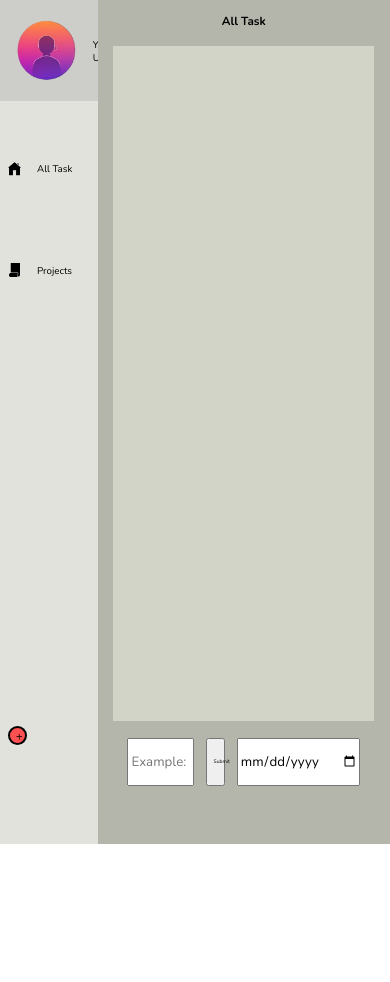
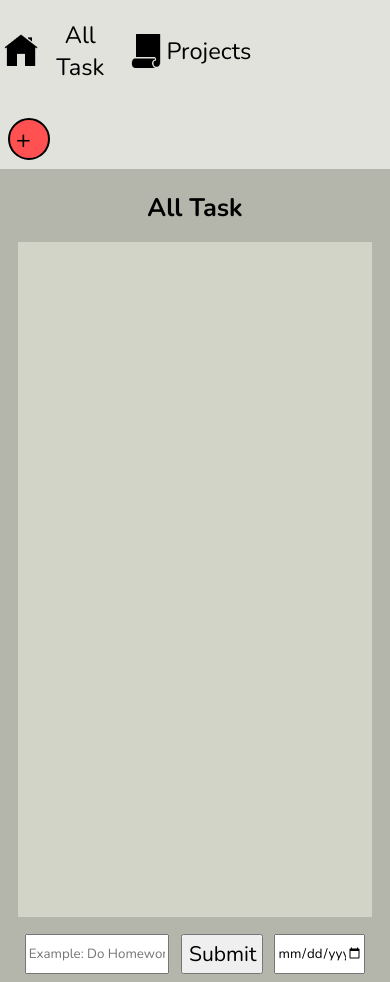
Before and after one commit to austinh13/Todo-List, a website built with webpack: page src/template.html in a window 390 px wide. Before the commit the page ends 844 px from the top, so only its background shows below. Built offline with nearby package versions, Linux system fonts and the light colour scheme; a web font is replaced by a local one.

Commit message:
phone size done

```diff
--- a/src/pages/nav.js
+++ b/src/pages/nav.js
@@ -15,7 +15,6 @@ export default function createNav(){
     const tabHolder = document.createElement("div");
     tabHolder.classList.add("tabHolder");
 
-    const user = createUser("Your Username");
     const allTab = createTab("All Task",homeIcon)
     allTab.id = "allTab";
     const projectTab = createTab("Projects",paperIcon)
@@ -40,7 +39,6 @@ export default function createNav(){
     tabHolder.appendChild(projectTab);
     tabHolder.appendChild(projectHolder);
 
-    nav.appendChild(user);
     nav.appendChild(tabHolder);
     nav.appendChild(buttonHolder);
 
@@ -65,20 +63,3 @@ function createTab(name,imgSrc){
 
     return tab;
 }
-
-function createUser(name){
-    const user = document.createElement("div");
-    user.classList.add("user");
-
-    const userIcon = document.createElement("img");
-    userIcon.classList.add("userIcon");
-    userIcon.src = icon;
-
-    const userName = document.createElement("p");
-    userName.innerHTML = name;
-
-    user.appendChild(userIcon);
-    user.appendChild(userName);
-
-    return user;
-}
--- a/src/styles/bodyStyle.css
+++ b/src/styles/bodyStyle.css
@@ -15,3 +15,9 @@ body{
     display: flex;
     flex-direction: row;
 }
+
+@media (max-width:600px){
+    .content{
+        flex-direction: column;
+    }
+}
--- a/src/styles/navStyle.css
+++ b/src/styles/navStyle.css
@@ -13,15 +13,6 @@
 
 }
 
-.user{
-    display: flex;
-    flex-direction: row;
-    align-items: center;
-    width: 25vw;
-    height: 12vh;
-
-    background: #cdcec9;
-}
 
 .tabHolder{
     display: flex;
@@ -105,3 +96,60 @@
     justify-content: center;
     background-color: rgb(255, 81, 81);
 }
+
+@media(max-width:600px){
+    .nav{
+        width: 100vw;
+        height: 25vh;
+        flex-direction: column;
+        gap:0vh;
+    }
+
+    .tabHolder{
+        width: 98vw;
+        height: 12vh;
+        flex-direction: row;
+        gap:2.5vw;
+        padding: 1vh 1vw 1vh 1vw;
+    }
+
+
+    .tab {
+        width: 30vw;
+        gap: 1vw;
+    }
+
+    .tabImg {
+        width: 4vh;
+        height: auto;
+    }
+
+    .tab p{
+        font-size: 2.8vh;
+    }
+
+    .projectHolder{
+        flex-direction: column;
+        width: 32vw;
+        height: auto;
+        max-width: 30vh;
+        overflow-y: auto;
+    }
+
+    .project{
+        width: 30vw;
+        height: 8vh;
+        font-size: 2vh;
+    }
+
+    .buttonHolder {
+        width: 5vh;
+        height: 5vh;
+    }
+
+    .addButton {
+        width: 5vh;
+        height: 5vh;
+        font-size: 3vh;
+    }
+}
--- a/src/styles/taskDisplayStyle.css
+++ b/src/styles/taskDisplayStyle.css
@@ -22,6 +22,7 @@
     grid-template-columns: repeat(4,16vw);
     grid-template-rows: repeat(4,20vh);
     padding: 2vh 3vw 2vh 3vw;
+    overflow-y: auto;
 }
 
 .addTask{
@@ -55,3 +56,45 @@
 .tile h2{
     margin: 0;
 }
+
+@media (max-width: 600px){
+    .displayContent {
+        width: 100vw;
+        padding: 1vh 0 1vh 0;
+    }
+
+    .displayContent h1 {
+        font-size: 3vh;
+    }
+
+    .grid {
+        width: 85vw;
+            grid-template-columns: repeat(2,45vw);
+    grid-template-rows: repeat(4,20vh);
+    }
+
+    .addTask{
+
+    }
+
+    #taskInput {
+        width: 35vw;
+        height: 4vh;
+    }
+
+    #taskSubmit {
+        width: 21vw;
+        font-size: 2.5vh;
+    }
+
+    .tile {
+        width: 38vw;
+    }
+
+    .tile h2 {}
+
+    #datePicker{
+        width: 22vw;
+    }
+
+}
--- a/src/styles/taskStyle.css
+++ b/src/styles/taskStyle.css
@@ -36,3 +36,22 @@
     height: 5vh;
     font-size: 1.5vw;
 }
+
+@media (max-width:600px){
+    .holder{
+        width: 90vw;
+        height: 12vh;
+
+    }
+
+    .inputForm{
+        width: 58vw;
+        height: 5vh;
+        font-size: 2vh;
+    }
+
+    .submitButton{
+        width: 25vw;
+        font-size: 1.5vh;
+    }
+}
```
